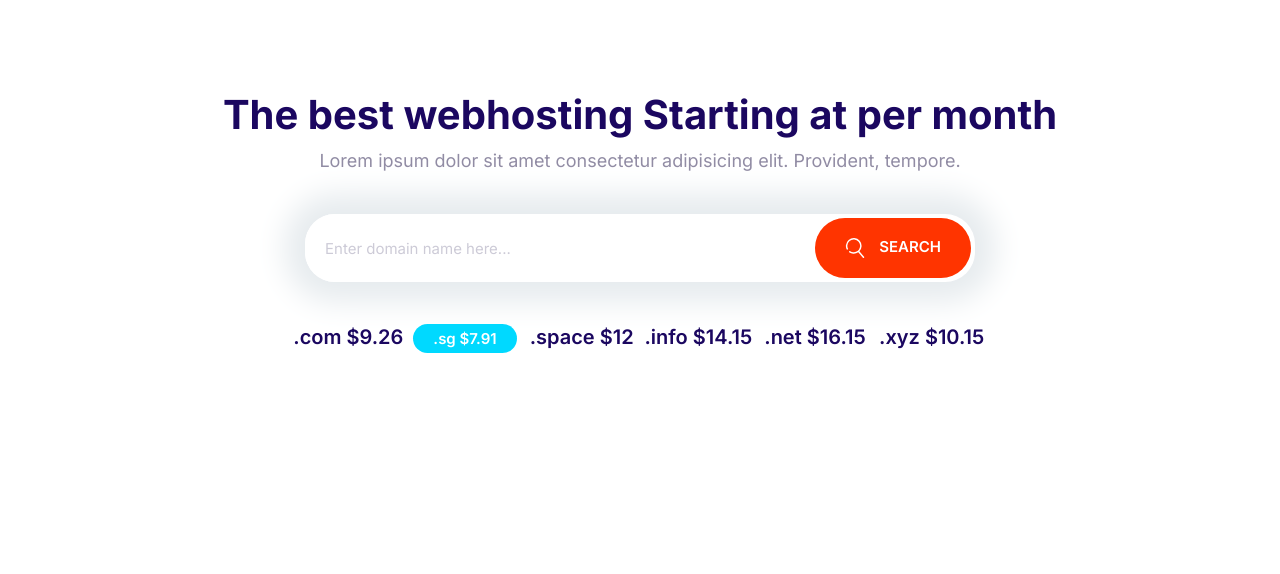
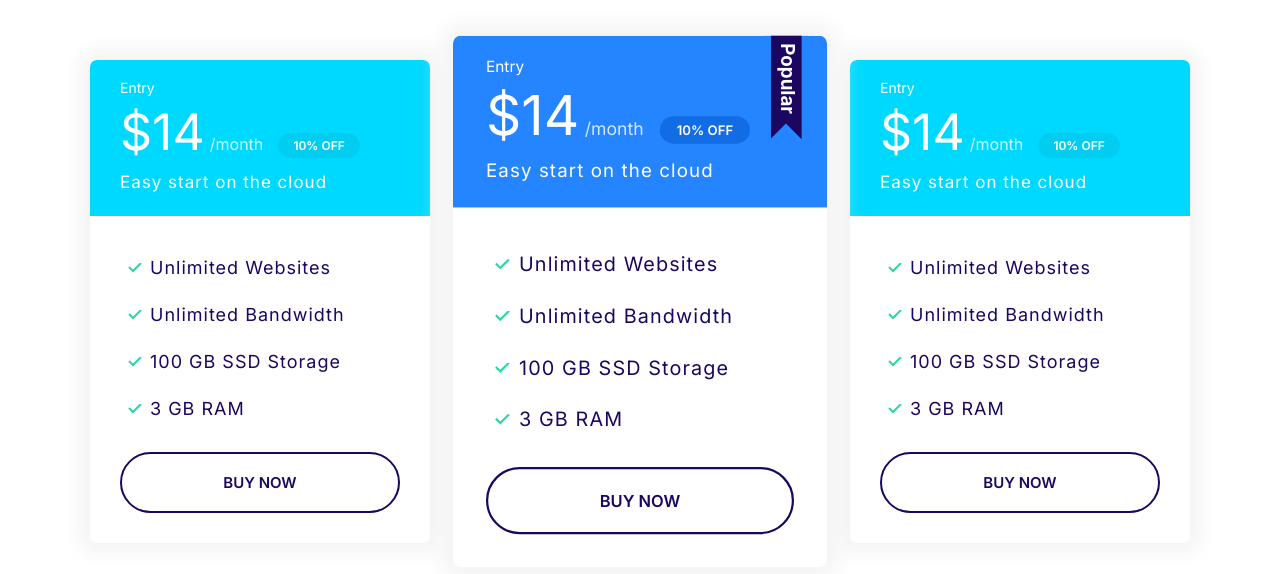
Before and after one commit to behdad097/template, a plain HTML site: page index.html in a window 1280 px wide. Drawn offline with Linux system fonts and the light colour scheme.

Commit message:
Define plans block

```diff
--- a/css/style.css
+++ b/css/style.css
@@ -288,11 +288,17 @@ a {
   background-color: var(--color-secondary);
   color: #fff;
 }
+.card--primary .badge--primary {
+  background: #126de4;
+}
 .card--secondary .badge--secondary {
   background: #02cdf1;
 }
 
 /*Plans*/
+.plan {
+  transition: transform 0.2s ease-out;
+}
 .plan__name {
   color: #fff;
   margin: 0;
@@ -317,6 +323,7 @@ a {
   margin-bottom: 2rem;
   letter-spacing: 1px;
 }
+
 .plan--popular .card__header {
   position: relative;
 }
@@ -328,6 +335,13 @@ a {
   position: absolute;
   right: 5%;
   top: -6px;
+}
+
+.plan:hover {
+  transform: scale(1.05);
+}
+.plan--popular:hover {
+  transform: scale(1.15);
 }
 
 @media screen and (min-width: 1024px) {
@@ -342,6 +356,9 @@ a {
   }
   .plan__description {
     font-size: 1.7rem;
+  }
+  .plan--popular {
+    transform: scale(1.1);
   }
 }
 
@@ -653,3 +670,12 @@ nav.collapsible--expanded .nav__toggler {
     grid-template-columns: repeat(auto-fit, minmax(10rem, 1fr));
   }
 }
+
+/*Plans Block*/
+.block-plans .grid {
+  gap: 8rem 4rem;
+}
+.block-plans .card {
+  max-width: 500px;
+  margin: 0 auto;
+}
--- a/index.html
+++ b/index.html
@@ -15,36 +15,71 @@
     <title>Document</title>
   </head>
   <body>
-    <section class="block container block-domain">
-      <header class="block__header">
-        <h2>The best webhosting Starting at per month</h2>
-        <p>
-          Lorem ipsum dolor sit amet consectetur adipisicing elit. Provident,
-          tempore.
-        </p>
-      </header>
-      <div class="input-group">
-        <input
-          type="text"
-          placeholder="Enter domain name here..."
-          class="input"
-        />
-        <button class="btn btn--accent">
-          <svg class="icon icon--white">
-            <use xlink:href="images/sprite.svg#search"></use>
-          </svg>
-          Search
-        </button>
+    <section class="block container block-plans">
+      <div class="grid--cols3 grid">
+        <div class="plan">
+          <div class="card card--secondary">
+            <header class="card__header">
+              <h3 class="plan__name">Entry</h3>
+              <span class="plan__price">$14</span>
+              <span class="plan__billing-cycle">/month</span>
+              <span class="badge badge--secondary badge--small">10% OFF</span>
+              <span class="plan__description">Easy start on the cloud</span>
+            </header>
+            <div class="card__body">
+              <ul class="list list--tick">
+                <li class="list__item">Unlimited Websites</li>
+                <li class="list__item">Unlimited Bandwidth</li>
+                <li class="list__item">100 GB SSD Storage</li>
+                <li class="list__item">3 GB RAM</li>
+              </ul>
+              <button class="btn btn--outline btn--block">buy now</button>
+            </div>
+          </div>
+        </div>
+        <div class="plan plan--popular">
+          <div class="card card--primary">
+            <header class="card__header">
+              <h3 class="plan__name">Entry</h3>
+              <span class="plan__price">$14</span>
+              <span class="plan__billing-cycle">/month</span>
+              <span class="badge badge--primary badge--small">10% OFF</span>
+              <span class="plan__description">Easy start on the cloud</span>
+            </header>
+            <div class="card__body">
+              <ul class="list list--tick">
+                <li class="list__item">Unlimited Websites</li>
+                <li class="list__item">Unlimited Bandwidth</li>
+                <li class="list__item">100 GB SSD Storage</li>
+                <li class="list__item">3 GB RAM</li>
+              </ul>
+              <button class="btn btn--outline btn--block">buy now</button>
+            </div>
+          </div>
+        </div>
+        <div class="plan">
+          <div class="card card--secondary">
+            <header class="card__header">
+              <h3 class="plan__name">Entry</h3>
+              <span class="plan__price">$14</span>
+              <span class="plan__billing-cycle">/month</span>
+              <span class="badge badge--secondary badge--small">10% OFF</span>
+              <span class="plan__description">Easy start on the cloud</span>
+            </header>
+            <div class="card__body">
+              <ul class="list list--tick">
+                <li class="list__item">Unlimited Websites</li>
+                <li class="list__item">Unlimited Bandwidth</li>
+                <li class="list__item">100 GB SSD Storage</li>
+                <li class="list__item">3 GB RAM</li>
+              </ul>
+              <button class="btn btn--outline btn--block">buy now</button>
+            </div>
+          </div>
+        </div>
       </div>
-      <ul class="list block-domain__prices">
-        <li>.com $9.26</li>
-        <li><span class="badge badge--secondary">.sg $7.91</span></li>
-        <li>.space $12</li>
-        <li>.info $14.15</li>
-        <li>.net $16.15</li>
-        <li>.xyz $10.15</li>
-      </ul>
     </section>
+
     <script src="/js/main.js"></script>
   </body>
 </html>
```
Also changed, not shown: components/PlansBlock.html (added, +64 -0 lines).
